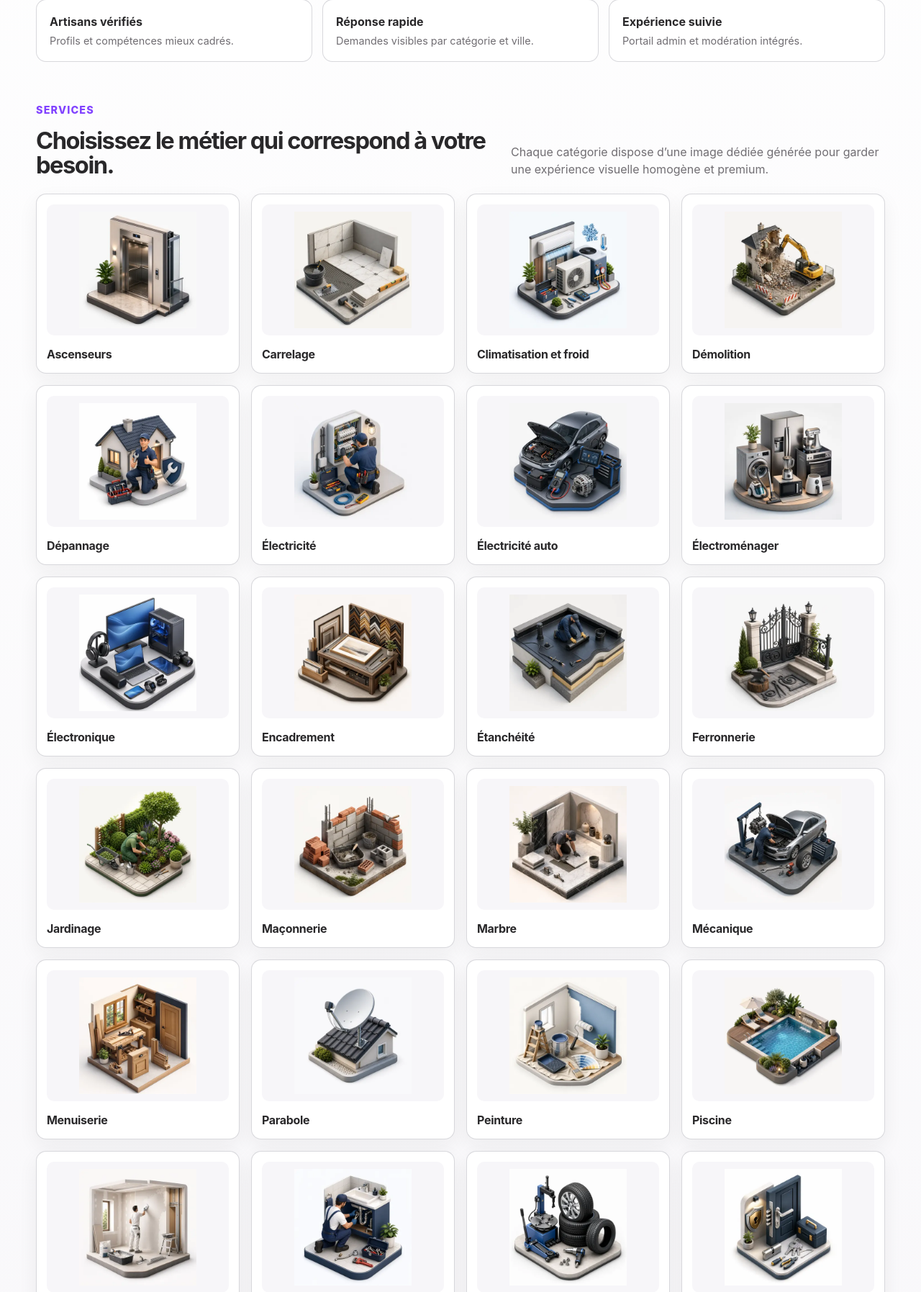
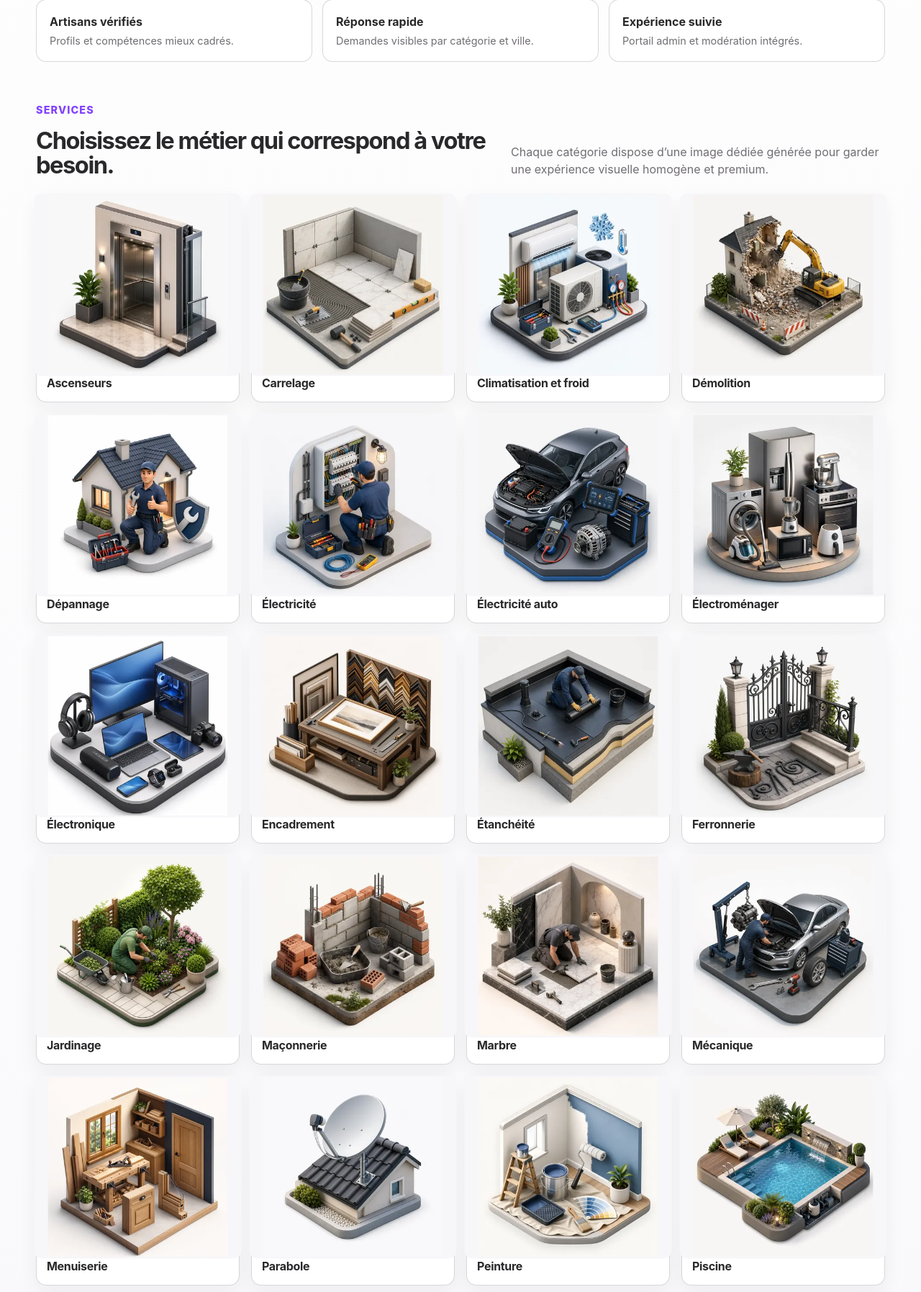
Before and after one commit to hzmarrou/m3alam, a Django app: page / in a window 1280 px wide. Shown: the part 664-2459 px from the top of the page at 72% size. Run offline with Django 5.2, Linux system fonts and the light colour scheme.

Commit message:
fix: enlarge service card imagery
Co-authored-by: Copilot <223556219+Copilot@users.noreply.github.com>

```diff
--- a/m3alam/static/css/theme.css
+++ b/m3alam/static/css/theme.css
@@ -194,7 +194,7 @@ a:focus-visible, button:focus-visible, input:focus-visible, textarea:focus-visib
 }
 
 .service-card-editorial {
-  min-height: 220px;
+  min-height: 238px;
   background: var(--color-white);
   border: 1px solid rgba(202,201,207,.72);
   border-radius: var(--radius-md);
@@ -214,11 +214,13 @@ a:focus-visible, button:focus-visible, input:focus-visible, textarea:focus-visib
 
 .service-card-editorial img {
   width: 100%;
-  aspect-ratio: 1 / .72;
+  aspect-ratio: 1 / .88;
   object-fit: contain;
   background: var(--color-creme);
   border-radius: var(--radius-sm);
-  padding: 10px;
+  padding: 2px;
+  transform: scale(1.14);
+  transform-origin: center;
 }
 
 .service-card-editorial h3 { margin: 14px 0 0; font-size: 1rem; letter-spacing: -.02em; }
```
Also changed, not shown: m3alam/tests/ui/test_ui_premium.py (+7 -0 lines).
